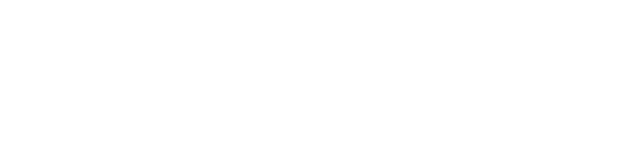
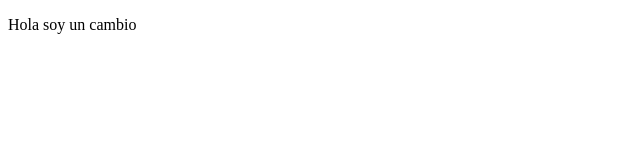
Before and after one commit to AngelDelgadoMdz/proyecto_tarea, a plain HTML site: page index.html in a window 1280 px wide. Shown: the whole page, without its empty margins (0-640 px from the left). Drawn offline with Linux system fonts and the light colour scheme.

Commit message:
Mi primer cambio en index

```diff
--- a/index.html
+++ b/index.html
@@ -8,5 +8,7 @@
 </head>
 <body>
 
+    <p>Hola soy un cambio</p>
+
 </body>
 </html>
```
